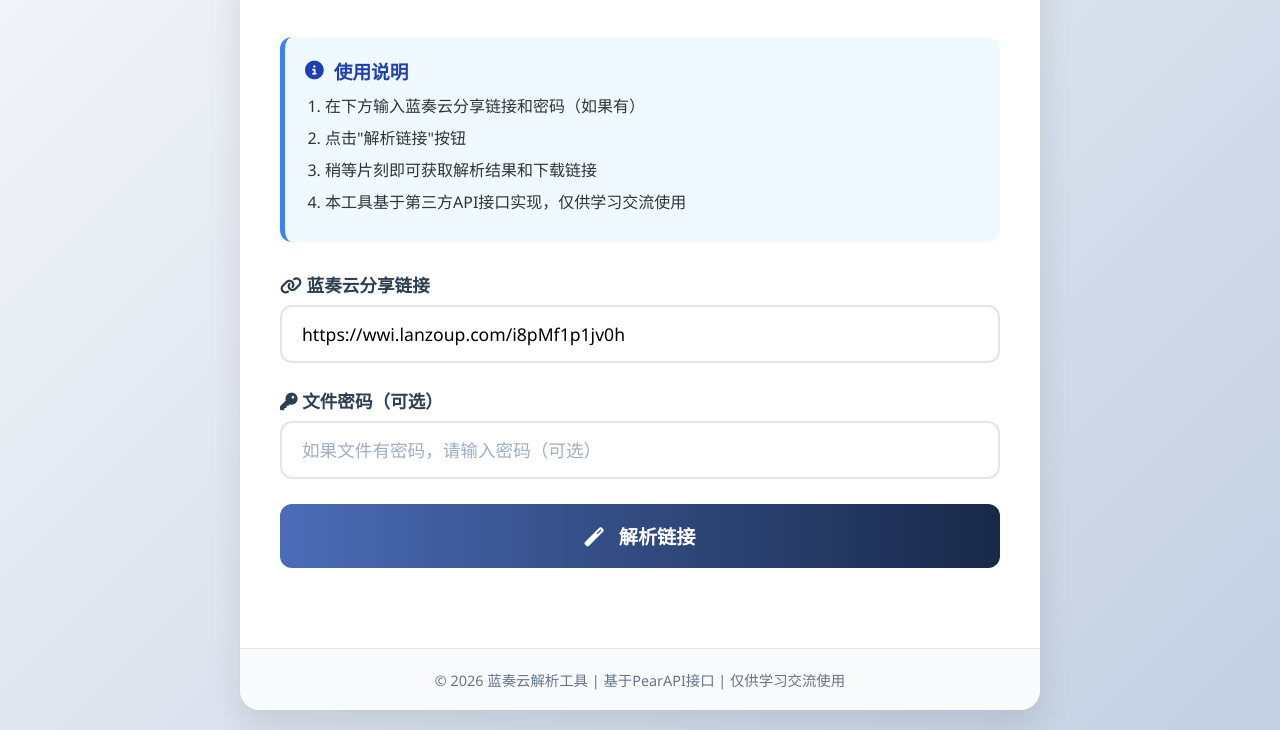
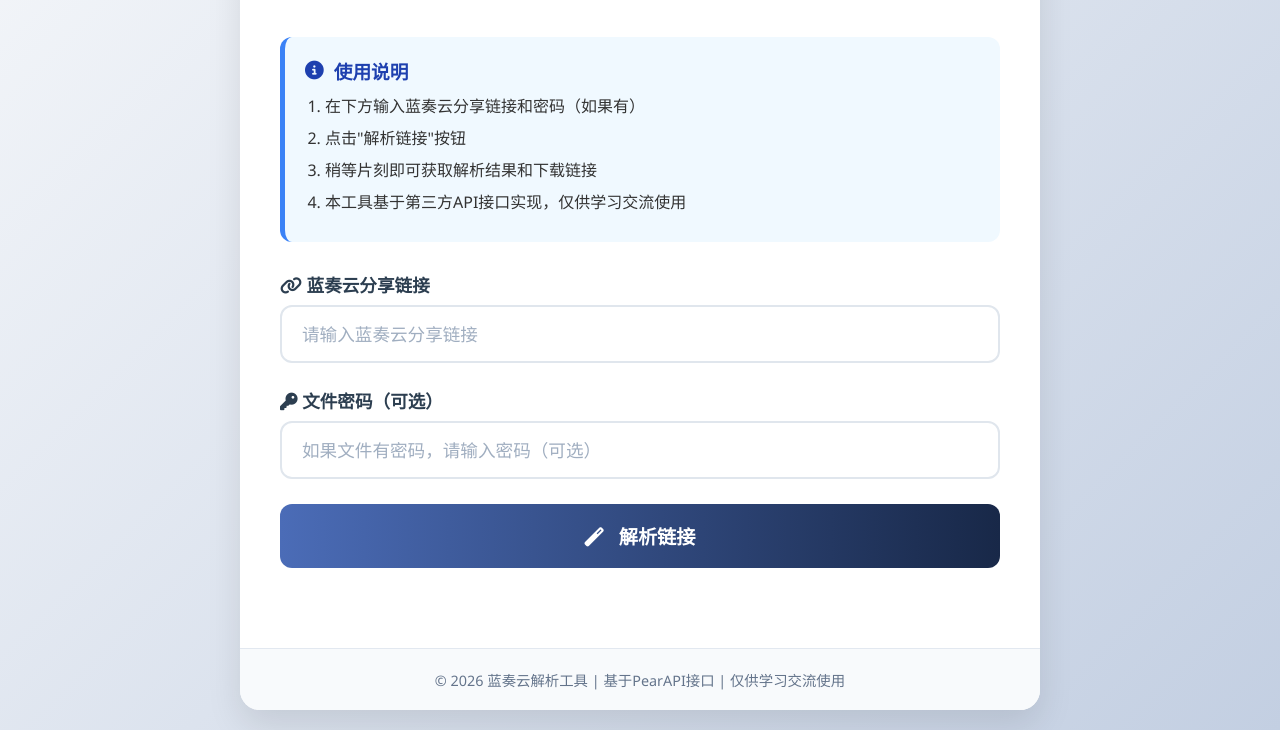
Before and after one commit to tianliguang612/zhuangxiu, a plain HTML site: page 蓝奏解析.html in a window 1280 px wide. Shown: the part 176-906 px from the top of the page. Drawn offline with Linux system fonts and the light colour scheme.

Commit message:
Update placeholder and example URL in HTML

```diff
--- a/蓝奏解析.html
+++ b/蓝奏解析.html
@@ -342,7 +342,7 @@
             <div class="input-section">
                 <div class="input-group">
                     <label for="url"><i class="fas fa-link"></i> 蓝奏云分享链接</label>
-                    <input type="text" id="url" placeholder="请输入蓝奏云分享链接，例如：https://www.lanzou.com/xxxxx" value="">
+                    <input type="text" id="url" placeholder="请输入蓝奏云分享链接" value="">
                 </div>
 
                 <div class="input-group">
@@ -386,7 +386,7 @@
             const statusElement = document.getElementById('status');
 
             // 示例链接
-            document.getElementById('url').value = 'https://wwi.lanzoup.com/i8pMf1p1jv0h';
+            document.getElementById('url').value = '';
 
             parseBtn.addEventListener('click', async function() {
                 const url = document.getElementById('url').value.trim();
```
